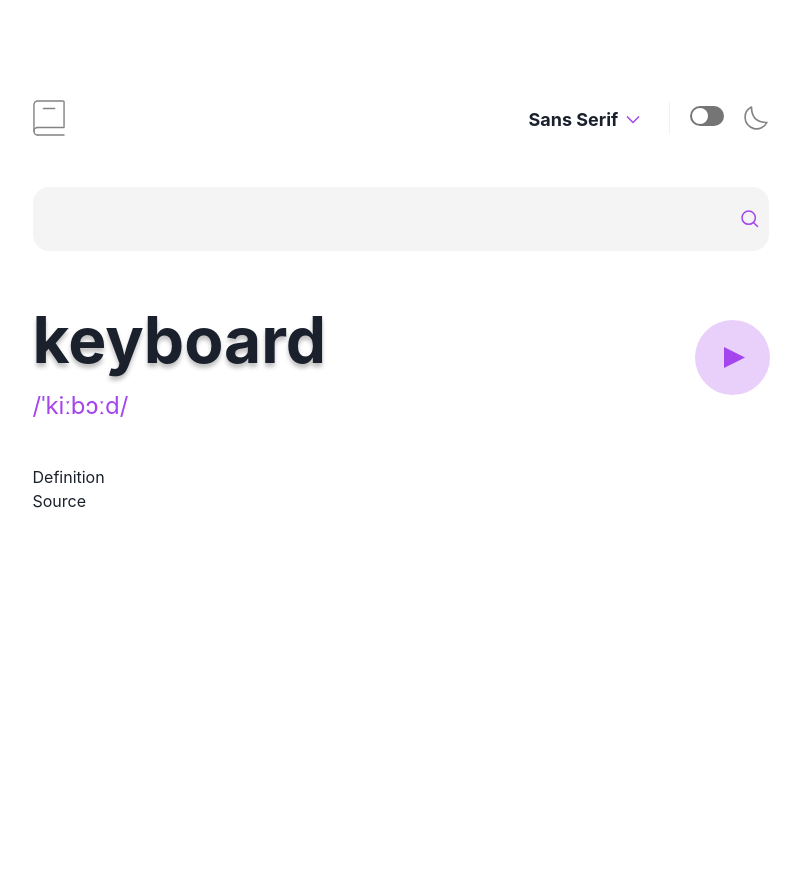
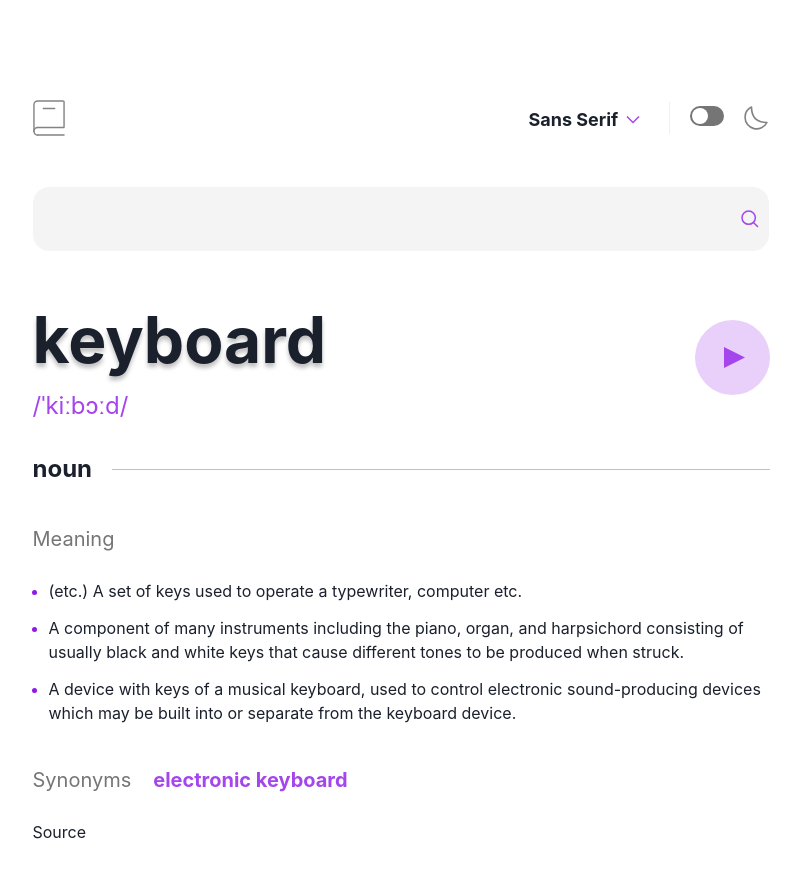
Before and after one commit to adriana-s-c/dictionary-web-app, a React (Create React App) app: page / in a window 1280 px wide. Shown: the top 878 px of the page, without its empty margins (239-1040 px from the left). Before the commit the page ends 800 px from the top, so only its background shows below. Built offline with nearby package versions, Linux system fonts and the light colour scheme.

Commit message:
Add Word Content

```diff
--- /dev/null
+++ b/src/components/DictionaryApp/WordPage/Definition/WordMeaning/index.tsx
@@ -0,0 +1,31 @@
+import { Text, Box, UnorderedList, ListItem } from "@chakra-ui/react";
+
+export function WordMeaning() {
+  return (
+    <Box>
+      <Text
+        marginBottom="25px"
+        fontSize="20px"
+        fontWeight="400"
+        color="#757575"
+      >
+        Meaning
+      </Text>
+      <UnorderedList spacing="13px">
+        <ListItem>
+          (etc.) A set of keys used to operate a typewriter, computer etc.
+        </ListItem>
+        <ListItem>
+          A component of many instruments including the piano, organ, and
+          harpsichord consisting of usually black and white keys that cause
+          different tones to be produced when struck.
+        </ListItem>
+        <ListItem>
+          A device with keys of a musical keyboard, used to control electronic
+          sound-producing devices which may be built into or separate from the
+          keyboard device.
+        </ListItem>
+      </UnorderedList>
+    </Box>
+  );
+}
--- /dev/null
+++ b/src/components/DictionaryApp/WordPage/Definition/WordSynonyms/index.tsx
@@ -0,0 +1,20 @@
+import { Box, Text } from "@chakra-ui/react";
+
+export function WordSynonyms() {
+  return (
+    <Box marginTop="40px" display="flex" flexDir="row">
+      <Text
+        marginBottom="25px"
+        fontSize="20px"
+        fontWeight="400"
+        color="#757575"
+        marginRight="22px"
+      >
+        Synonyms
+      </Text>
+      <Text fontSize="20px" fontWeight="700" color="#A445ED">
+        electronic keyboard
+      </Text>
+    </Box>
+  );
+}
--- /dev/null
+++ b/src/components/DictionaryApp/WordPage/Definition/WordTypeHeading/index.tsx
@@ -0,0 +1,18 @@
+import { Box, Divider, Text } from "@chakra-ui/react";
+
+export function WordTypedHeading() {
+  return (
+    <Box
+      display="flex"
+      flexDir="row"
+      alignItems="center"
+      h="29px"
+      marginBottom="40px"
+    >
+      <Text fontSize="24px" fontWeight="700" marginRight="20px">
+        noun
+      </Text>
+      <Divider borderColor="#979797" />
+    </Box>
+  );
+}
--- a/src/components/DictionaryApp/WordPage/Definition/index.tsx
+++ b/src/components/DictionaryApp/WordPage/Definition/index.tsx
@@ -1,6 +1,15 @@
 import * as React from "react";
 import { Box } from "@chakra-ui/react";
+import { WordTypedHeading } from "./WordTypeHeading";
+import { WordMeaning } from "./WordMeaning";
+import { WordSynonyms } from "./WordSynonyms";
 
 export function Definition() {
-  return <Box>Definition</Box>;
+  return (
+    <Box>
+      <WordTypedHeading />
+      <WordMeaning />
+      <WordSynonyms />
+    </Box>
+  );
 }
--- a/src/components/DictionaryApp/WordPage/Heading/index.tsx
+++ b/src/components/DictionaryApp/WordPage/Heading/index.tsx
@@ -11,7 +11,7 @@ export function Heading() {
       h="114px"
       justifyContent="space-between"
       alignItems="center"
-      marginBottom="50px"
+      marginBottom="40px"
     >
       <Box display="flex" flexDir="column">
         <Text
--- /dev/null
+++ b/src/components/componentsStyle/list.ts
@@ -0,0 +1,20 @@
+import { createMultiStyleConfigHelpers } from "@chakra-ui/styled-system";
+import { listAnatomy as parts } from "@chakra-ui/anatomy";
+import { mode } from "@chakra-ui/theme-tools";
+
+const { definePartsStyle, defineMultiStyleConfig } =
+  createMultiStyleConfigHelpers(parts.keys);
+
+const baseStyle = definePartsStyle(() => ({
+  container: {},
+  item: {
+    "&::marker": {
+      color: "#8F19E8",
+    },
+  },
+  icon: {
+    color: mode("blue.500", "blue.200"),
+  },
+}));
+
+export const listTheme = defineMultiStyleConfig({ baseStyle });
--- /dev/null
+++ b/src/components/componentsStyle/menu.ts
@@ -0,0 +1,30 @@
+import { menuAnatomy } from "@chakra-ui/anatomy";
+import { createMultiStyleConfigHelpers } from "@chakra-ui/react";
+
+const { definePartsStyle, defineMultiStyleConfig } =
+  createMultiStyleConfigHelpers(menuAnatomy.keys);
+
+const baseStyle = definePartsStyle({
+  button: {
+    transition: "all 0.2s",
+    borderRadius: "16px",
+    borderWidt: "1px",
+    borderColor: "white",
+    fontSize: "18px",
+    fontWeight: "700",
+  },
+  list: {
+    borderRadius: "16px",
+    borderColor: "white",
+    shadow: "md",
+  },
+  item: {
+    _hover: { color: "#A445ED", bgColor: "white" },
+    fontSize: "18px",
+    fontWeight: "700",
+    bgColor: "white",
+    padding: "0px",
+  },
+});
+
+export const menuTheme = defineMultiStyleConfig({ baseStyle });
--- /dev/null
+++ b/src/components/componentsStyle/switch.ts
@@ -0,0 +1,21 @@
+import { createMultiStyleConfigHelpers } from "@chakra-ui/react";
+
+const helpers = createMultiStyleConfigHelpers(["container", "track", "thumb"]);
+
+export const switchTheme = helpers.defineMultiStyleConfig({
+  baseStyle: {
+    container: {},
+    track: {
+      bg: "#757575",
+      _checked: {
+        bgColor: "#A445ED",
+      },
+      _hover: {
+        bgColor: "#A445ED",
+      },
+    },
+    thumb: {
+      bg: "white",
+    },
+  },
+});
--- a/src/index.js
+++ b/src/index.js
@@ -4,61 +4,14 @@ import App from "./App";
 import reportWebVitals from "./reportWebVitals";
 import { ChakraProvider, ColorModeScript } from "@chakra-ui/react";
 import { extendTheme } from "@chakra-ui/react";
-import { menuAnatomy } from "@chakra-ui/anatomy";
-import { createMultiStyleConfigHelpers } from "@chakra-ui/react";
-
-const helpers = createMultiStyleConfigHelpers(["container", "track", "thumb"]);
-
-const Switch = helpers.defineMultiStyleConfig({
-  baseStyle: {
-    container: {},
-    track: {
-      bg: "#757575",
-      _checked: {
-        bgColor: "#A445ED",
-      },
-      _hover: {
-        bgColor: "#A445ED",
-      },
-    },
-    thumb: {
-      bg: "white",
-    },
-  },
-});
-
-const { definePartsStyle, defineMultiStyleConfig } =
-  createMultiStyleConfigHelpers(menuAnatomy.keys);
-
-const baseStyle = definePartsStyle({
-  button: {
-    transition: "all 0.2s",
-    borderRadius: "16px",
-    borderWidt: "1px",
-    borderColor: "white",
-    fontSize: "18px",
-    fontWeight: "700",
-  },
-  list: {
-    borderRadius: "16px",
-    borderColor: "white",
-    shadow: "md",
-  },
-  item: {
-    _hover: { color: "#A445ED", bgColor: "white" },
-    fontSize: "18px",
-    fontWeight: "700",
-    bgColor: "white",
-    padding: "0px",
-  },
-});
+import { listTheme } from "./components/componentsStyle/list";
+import { switchTheme } from "./components/componentsStyle/switch";
+import { menuTheme } from "./components/componentsStyle/menu";
 
 const config = {
   initialColorMode: "light",
   useSystemColorMode: false,
 };
-
-export const menuTheme = defineMultiStyleConfig({ baseStyle });
 
 const theme = extendTheme({
   fonts: {
@@ -67,7 +20,8 @@ const theme = extendTheme({
   },
   components: {
     Menu: menuTheme,
-    Switch: Switch,
+    Switch: switchTheme,
+    List: listTheme,
   },
   config,
 });
```
